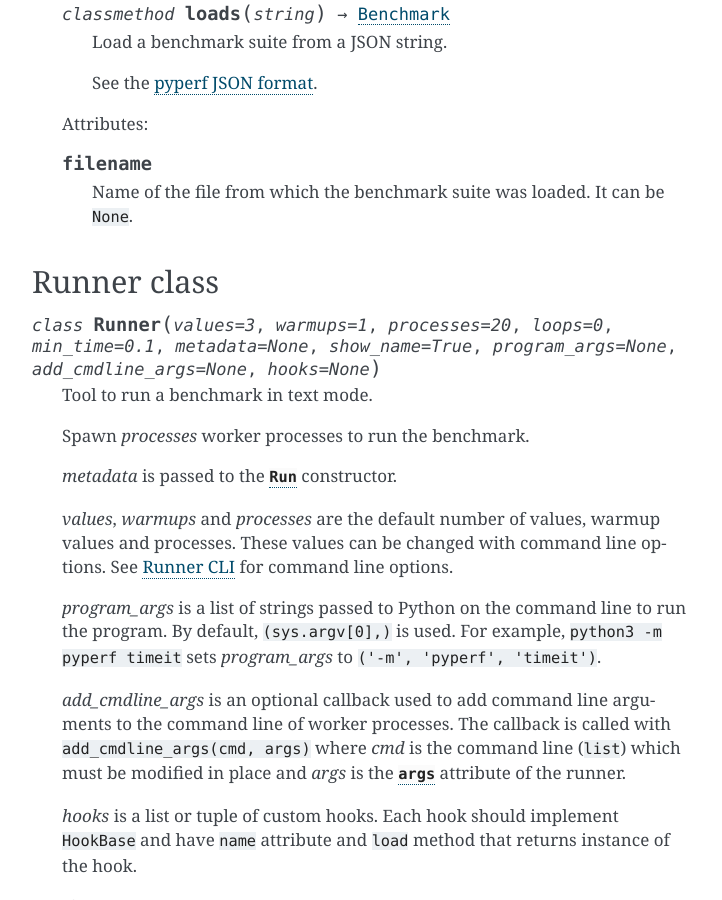
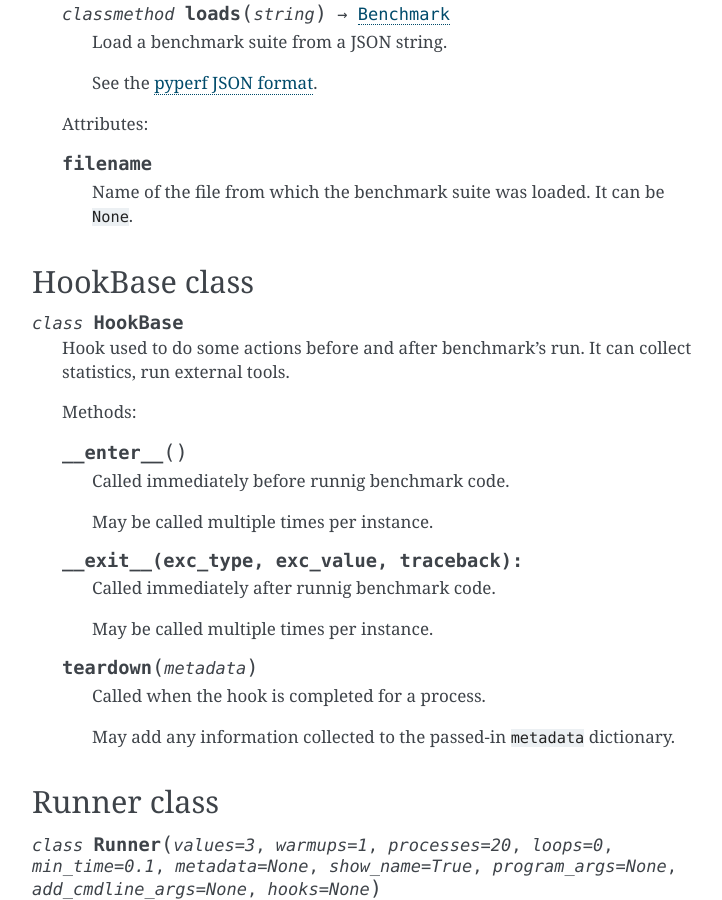
Before and after one commit to psf/pyperf, a Sphinx documentation site: the page built from doc/api.rst, in a window 1280 px wide and 900 px high, scrolled down 8901 px. Shown: the whole window, without its empty margins (388-1110 px from the left). Built offline with Sphinx 7.4.7, drawn with Linux system fonts in a browser that asks for light colours; some of the changed text lies outside the part shown.

Commit message:
Add documentation for HookBase

```diff
--- a/doc/api.rst
+++ b/doc/api.rst
@@ -485,6 +485,35 @@ BenchmarkSuite class
       It can be ``None``.
 
 
+HookBase class
+--------------
+
+.. class:: HookBase()
+
+   Hook used to do some actions before and after benchmark's run. It can collect
+   statistics, run external tools.
+
+   Methods:
+
+   .. method:: __enter__()
+
+      Called immediately before runnig benchmark code.
+
+      May be called multiple times per instance.
+
+   .. method:: __exit__(exc_type, exc_value, traceback):
+
+      Called immediately after runnig benchmark code.
+
+      May be called multiple times per instance.
+
+   .. method:: teardown(metadata)
+
+      Called when the hook is completed for a process.
+
+      May add any information collected to the passed-in ``metadata`` dictionary.
+
+
 Runner class
 ------------
 
@@ -512,8 +541,9 @@ Runner class
    (``list``) which must be modified in place and *args* is the :attr:`args`
    attribute of the runner.
 
-   *hooks* is a list or tuple of custom hooks. Each hook should implement ``HookBase`` and
-   have ``name`` attribute and ``load`` method that returns instance of the hook.
+   *hooks* is a list or tuple of custom hooks. Each hook should implement
+   :class:`HookBase` and have ``name`` attribute and ``load`` method that
+   returns instance of the hook.
 
    If *show_name* is true, displays the benchmark name.
 
```
